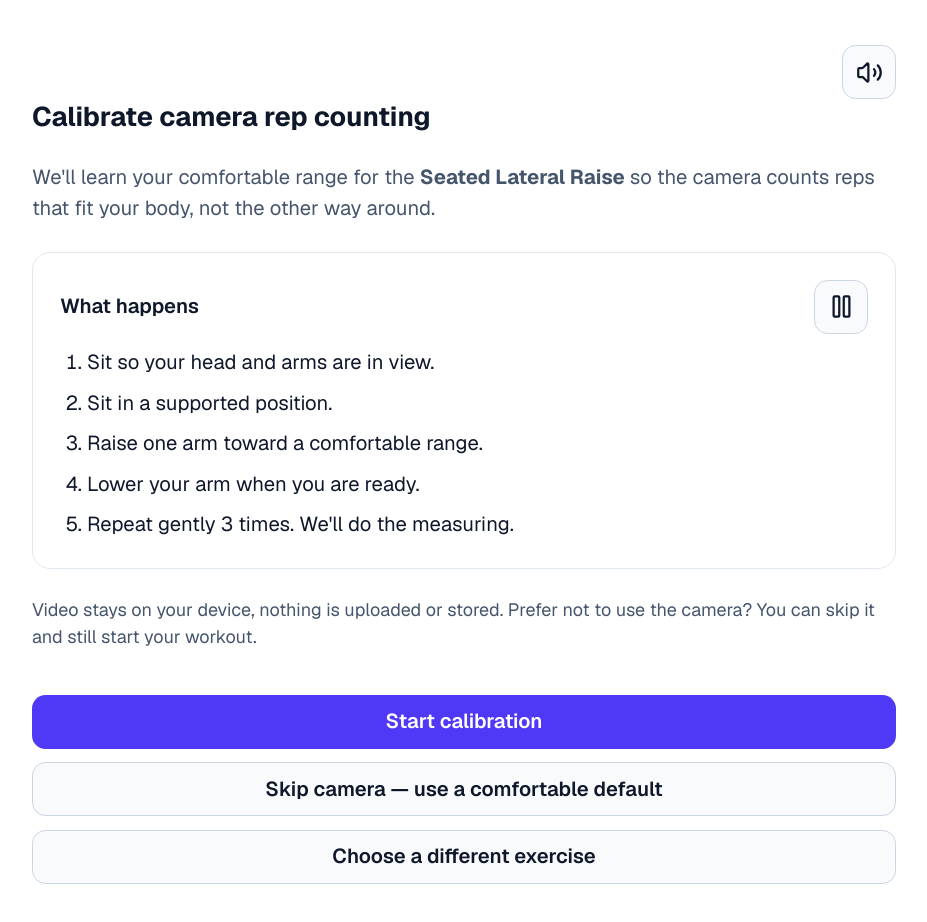
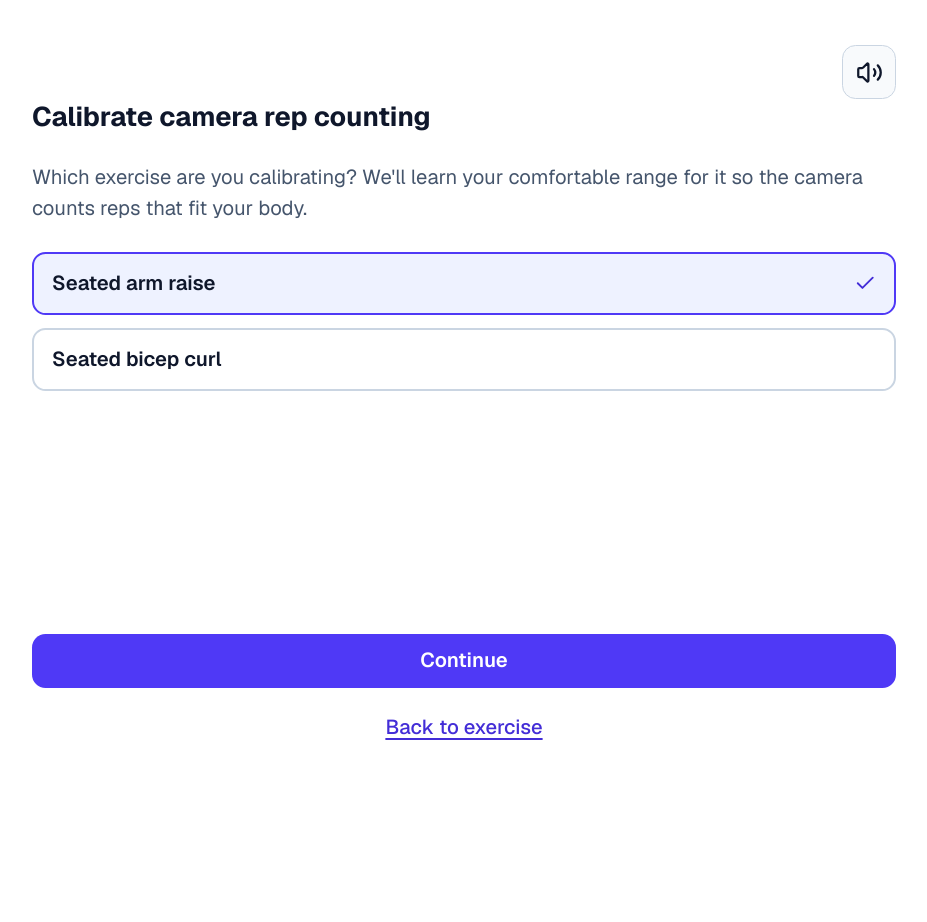
Before and after one commit to sleepyjen4/flexithon_accessibility, a Next.js app: page /calibrate in a window 1280 px wide. Shown: the top 922 px of the page, without its empty margins (176-1103 px from the left). After the commit the page ends 800 px from the top, so only its background shows below. Built offline with nearby package versions, Linux system fonts and the light colour scheme.

Commit message:
move calibrate exercise state to the query params

```diff
--- a/app/calibrate/page.tsx
+++ b/app/calibrate/page.tsx
@@ -7,10 +7,11 @@ const SIDES: ExerciseDef["side"][] = ["left", "right", "either"];
 const DEFAULT_CALIBRATION_EXERCISE: ExerciseDef["id"] = "seated_arm_raise";
 
 /**
- * The exercise screen links here with `?exercise=&side=` so calibration
- * captures the range for exactly the movement and side the user is about to
- * track (T13). Both params are validated; anything unexpected falls back to the
- * arm-raise hero on either side, so a hand-typed URL never breaks the flow.
+ * The standalone picker writes `?exercise=` only after Continue; the exercise
+ * screen also includes `side=` so calibration captures the exact movement and
+ * side the user is about to track (T13). Params are validated; anything
+ * unexpected falls back to the standalone picker so a hand-typed URL never
+ * breaks the flow.
  */
 export default async function CalibratePage({
   searchParams,
@@ -18,10 +19,10 @@ export default async function CalibratePage({
   searchParams: Promise<{ exercise?: string; side?: string }>;
 }) {
   const { exercise, side } = await searchParams;
-  const exerciseId =
-    getPoseExerciseById(exercise as ExerciseDef["id"])?.id ??
-    DEFAULT_CALIBRATION_EXERCISE;
+  const requestedExercise = getPoseExerciseById(exercise as ExerciseDef["id"]);
+  const exerciseId = requestedExercise?.id ?? DEFAULT_CALIBRATION_EXERCISE;
   const trackedSide = SIDES.find((value) => value === side);
+  const startsFromExerciseQuery = Boolean(requestedExercise);
 
   return (
     <div className="flex flex-1 flex-col bg-white px-6 py-10">
@@ -29,8 +30,9 @@ export default async function CalibratePage({
         <SpeechToggle />
       </div>
       <CalibrationFlow
+        key={`${exerciseId}:${trackedSide ?? "either"}:${startsFromExerciseQuery ? "intro" : "pick"}`}
         exerciseId={exerciseId}
-        startInIntro
+        startInIntro={startsFromExerciseQuery}
         side={trackedSide}
       />
     </div>
--- a/components/CalibrationFlow.tsx
+++ b/components/CalibrationFlow.tsx
@@ -1,7 +1,7 @@
 "use client";
 
 import { useCallback, useEffect, useMemo, useRef, useState } from "react";
-import { useRouter } from "next/navigation";
+import { usePathname, useRouter, useSearchParams } from "next/navigation";
 import Link from "next/link";
 import * as RadioGroup from "@radix-ui/react-radio-group";
 import { Check, Pause, Play } from "lucide-react";
@@ -134,13 +134,35 @@ export function CalibrationFlow({
   side = "either",
   providerFactory,
 }: CalibrationFlowProps = {}) {
+  const pathname = usePathname();
   const router = useRouter();
+  const searchParams = useSearchParams();
 
-  // The exercise being calibrated. Seeded from the query param (when arriving
-  // from /exercise) but user-changeable in the "pick" step so /calibrate works
-  // as a standalone entry point too.
-  const [exerciseId, setExerciseId] =
-    useState<ExerciseDef["id"]>(initialExerciseId);
+  // The server page validates query params and passes the initial choice here.
+  // Picker changes stay local until Continue so the URL only represents a
+  // committed calibration choice.
+  const [exerciseId, setExerciseId] = useState<ExerciseDef["id"]>(
+    initialExerciseId,
+  );
+
+  const replaceWithParams = useCallback(
+    (params: URLSearchParams) => {
+      const query = params.toString();
+      router.replace(query ? `${pathname}?${query}` : pathname, {
+        scroll: false,
+      });
+    },
+    [pathname, router],
+  );
+
+  const replaceExerciseQuery = useCallback(
+    (nextExerciseId: ExerciseDef["id"]) => {
+      const params = new URLSearchParams(searchParams.toString());
+      params.set("exercise", nextExerciseId);
+      replaceWithParams(params);
+    },
+    [replaceWithParams, searchParams],
+  );
 
   // Resolve the movement + tracked side once. `poseDef` carries the landmark
   // triple the provider measures; `storeKey` is the library id the range is
@@ -162,6 +184,19 @@ export function CalibrationFlow({
   const [captMin, setCaptMin] = useState<number | null>(null);
   const [captMax, setCaptMax] = useState<number | null>(null);
   const [sweeps, setSweeps] = useState(0);
+
+  const continueToIntro = useCallback(() => {
+    replaceExerciseQuery(exerciseId);
+    setPhase("intro");
+  }, [exerciseId, replaceExerciseQuery]);
+
+  const chooseDifferentExercise = useCallback(() => {
+    const params = new URLSearchParams(searchParams.toString());
+    params.delete("exercise");
+    params.delete("side");
+    replaceWithParams(params);
+    setPhase("pick");
+  }, [replaceWithParams, searchParams]);
 
   // Read the intro instructions aloud in the warm Gemini voice (Section 5c).
   const speechEnabled = useProfileStore(
@@ -248,7 +283,7 @@ export function CalibrationFlow({
     setCaptMax(snapshot.maxDeg === null ? null : Math.round(snapshot.maxDeg));
     setSweeps(snapshot.sweeps);
     if (snapshot.sweeps >= TARGET_SWEEPS) setPhase("review");
-  }, []);
+  }, [setPhase]);
 
   const handleCaptureEvent = useCallback((event: RepEvent) => {
     if (event.type === "tracking_paused") setStatus("paused");
@@ -507,7 +542,7 @@ export function CalibrationFlow({
           </p>
         )}
         <div className="mt-auto flex flex-col gap-3 pt-4">
-          <Button type="button" onClick={() => setPhase("intro")}>
+          <Button type="button" onClick={continueToIntro}>
             Continue
           </Button>
           <Link
@@ -589,7 +624,7 @@ export function CalibrationFlow({
           <Button
             type="button"
             variant="secondary"
-            onClick={() => setPhase("pick")}
+            onClick={chooseDifferentExercise}
           >
             Choose a different exercise
           </Button>
```
